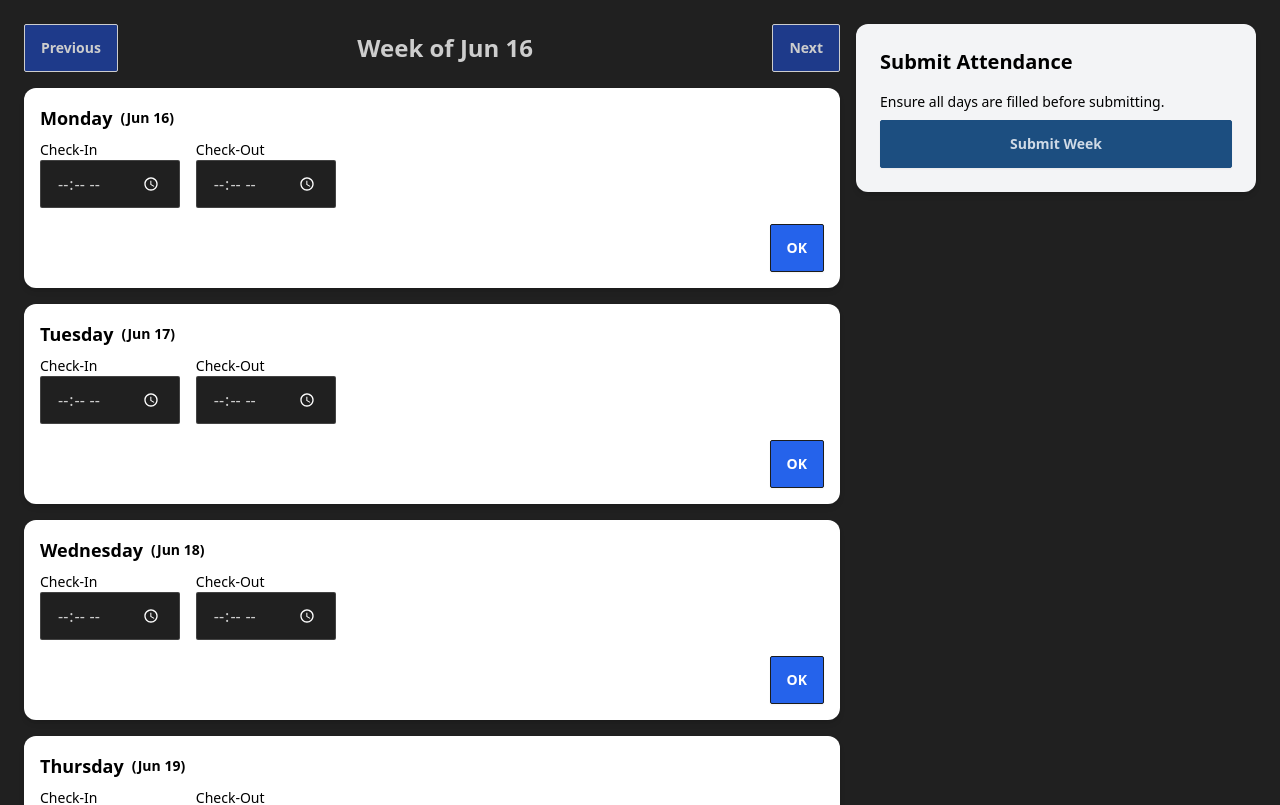
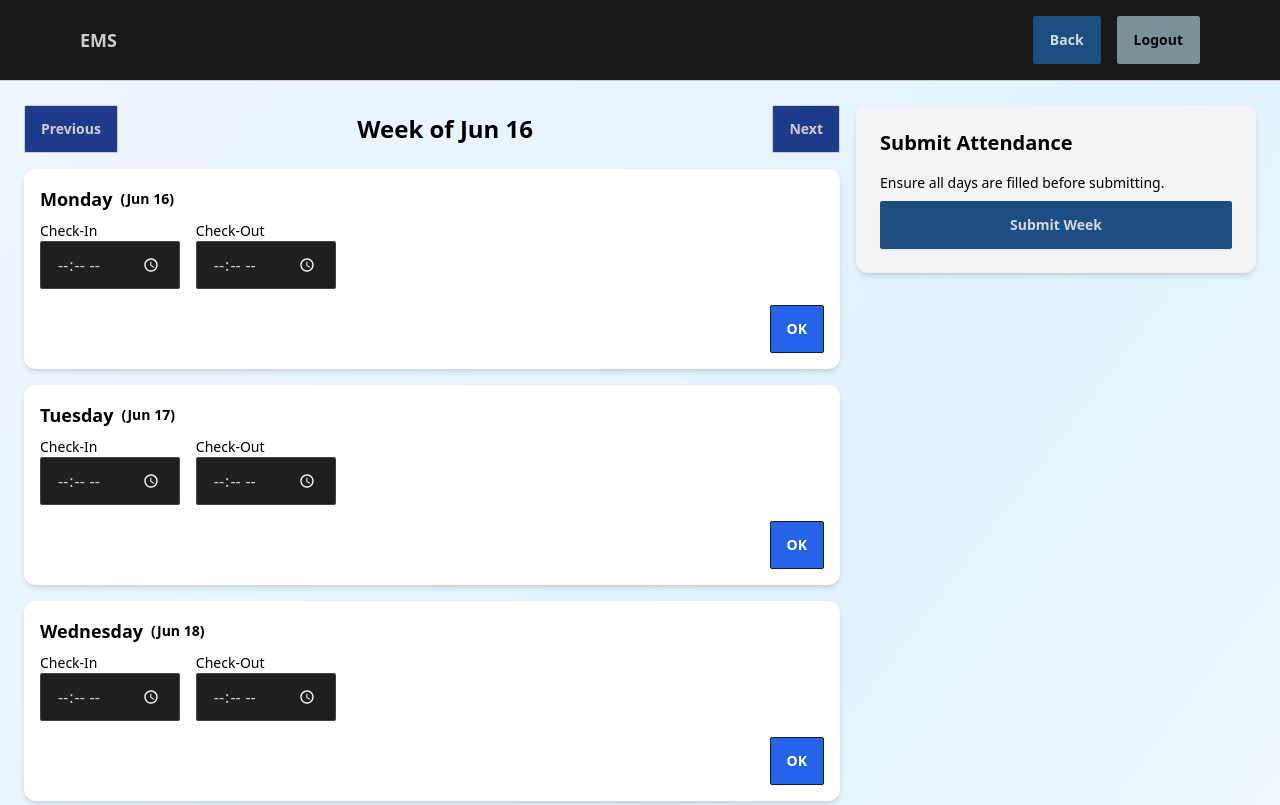
Before and after one commit to rAGEDEMON31/EMS-1, a React (Vite) app in the folder frontend/: page /weekly in a window 1280 px wide. Shown: the top 805 px of the page. Built offline with nearby package versions, Linux system fonts and the light colour scheme; no server answers.

Commit message:
navbar added

```diff
--- a/frontend/src/components/weeklyAttendance.jsx
+++ b/frontend/src/components/weeklyAttendance.jsx
@@ -1,6 +1,7 @@
 import React, { useState, useEffect } from 'react';
 import { useUser } from "../context/UserContext";
 import axios from 'axios';
+import Navbar3 from '../components/Navbar3';
 
 const daysOfWeek = ['monday', 'tuesday', 'wednesday', 'thursday', 'friday', 'saturday', 'sunday'];
 
@@ -136,14 +137,16 @@ const WeeklyAttendance = () => {
   };
 
   return (
+    <div className="min-h-screen bg-gradient-to-br from-blue-50 via-sky-100 to-white">
+      <Navbar3 />
       <div className="p-6 grid grid-cols-1 md:grid-cols-3 gap-4">
         <div className="md:col-span-2">
           <div className="flex items-center justify-between mb-4">
-          <button className="btn  bg-blue-900  btn-outline" onClick={handlePrevWeek}>Previous</button>
-          <h2 className="text-2xl font-bold">
+            <button className="btn bg-blue-900 btn-outline" onClick={handlePrevWeek}>Previous</button>
+            <h2 className="text-2xl font-bold text-black">
               Week of {formatDate(weekStart)}
             </h2>
-          <button className="btn  bg-blue-900  btn-outline" onClick={handleNextWeek}>Next</button>
+            <button className="btn bg-blue-900 btn-outline" onClick={handleNextWeek}>Next</button>
           </div>
           <div className="space-y-4">
             {daysOfWeek.map((day, idx) => {
@@ -161,7 +164,7 @@ const WeeklyAttendance = () => {
                       <input
                         type="time"
                         value={weekData[day]?.checkedIn || ''}
-                      onChange={(e) => handleTimeChange(day, 'checkedIn', e.target.value,date)}
+                        onChange={(e) => handleTimeChange(day, 'checkedIn', e.target.value, date)}
                         className="input input-bordered w-full"
                         disabled={isSaved}
                       />
@@ -171,7 +174,7 @@ const WeeklyAttendance = () => {
                       <input
                         type="time"
                         value={weekData[day]?.checkedOut || ''}
-                      onChange={(e) => handleTimeChange(day, 'checkedOut', e.target.value,date)}
+                        onChange={(e) => handleTimeChange(day, 'checkedOut', e.target.value, date)}
                         className="input input-bordered w-full"
                         disabled={isSaved}
                       />
@@ -180,7 +183,7 @@ const WeeklyAttendance = () => {
                   <div className="flex justify-end mt-4">
                     <button
                       className={`btn bg-blue-600 hover:bg-blue-900 text-white ${isSaved ? 'opacity-50 cursor-not-allowed' : ''}`}
-                    onClick={(e) => handleSaveDay(day,date)}
+                      onClick={() => handleSaveDay(day, date)}
                       disabled={isSaved}
                     >
                       OK
@@ -192,7 +195,7 @@ const WeeklyAttendance = () => {
           </div>
         </div>
 
-      <aside className="bg-gray-100  shadow-md rounded-xl p-6 h-fit">
+        <aside className="bg-gray-100 shadow-md rounded-xl p-6 h-fit">
           <h2 className="text-xl text-black font-bold mb-4">Submit Attendance</h2>
           <p className="text-sm text-black mb-2">Ensure all days are filled before submitting.</p>
           <button
@@ -203,6 +206,7 @@ const WeeklyAttendance = () => {
           </button>
         </aside>
       </div>
+    </div>
   );
 };
 
```
Lines whose indentation alone changed are shown as unchanged.
